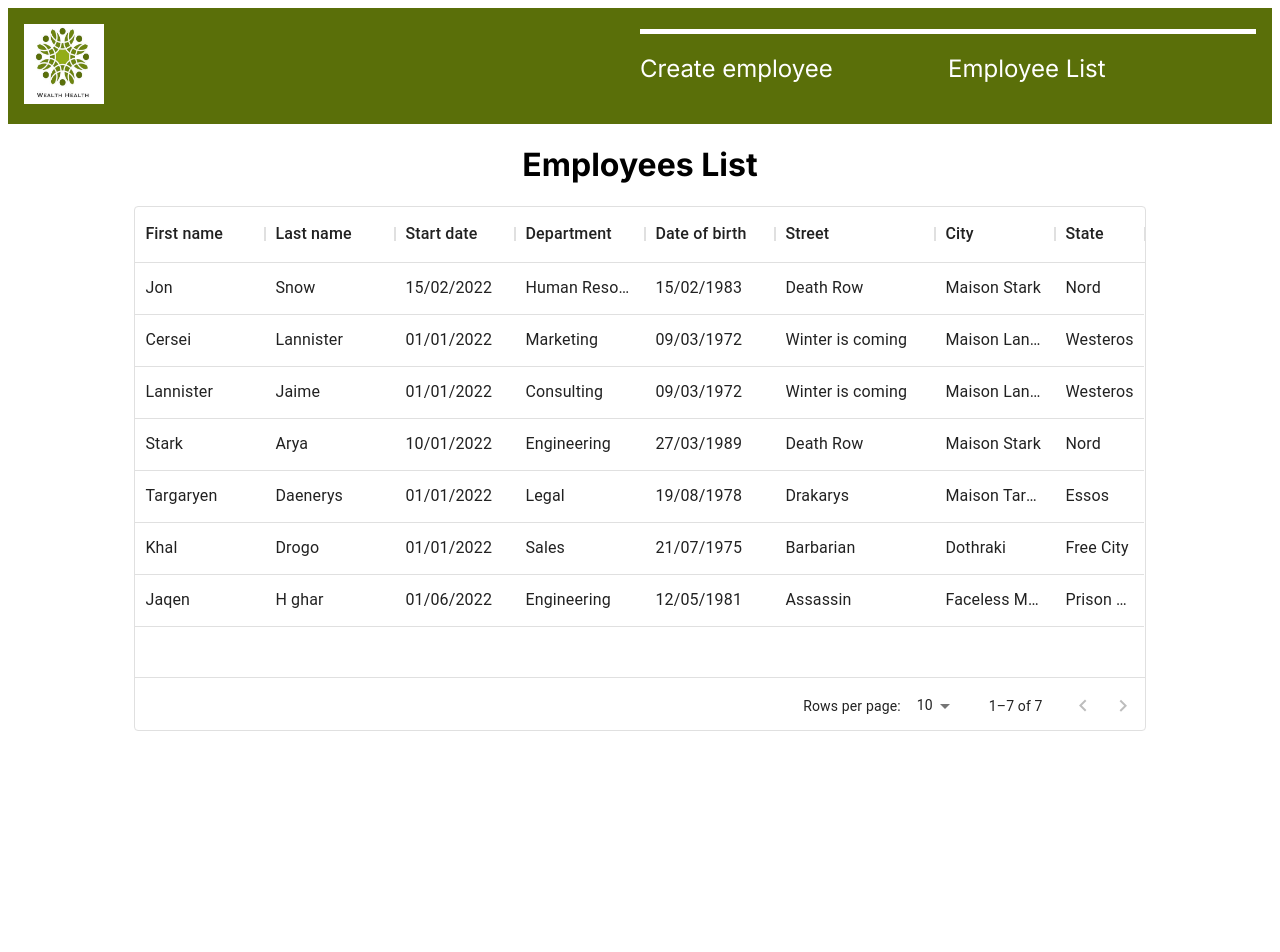
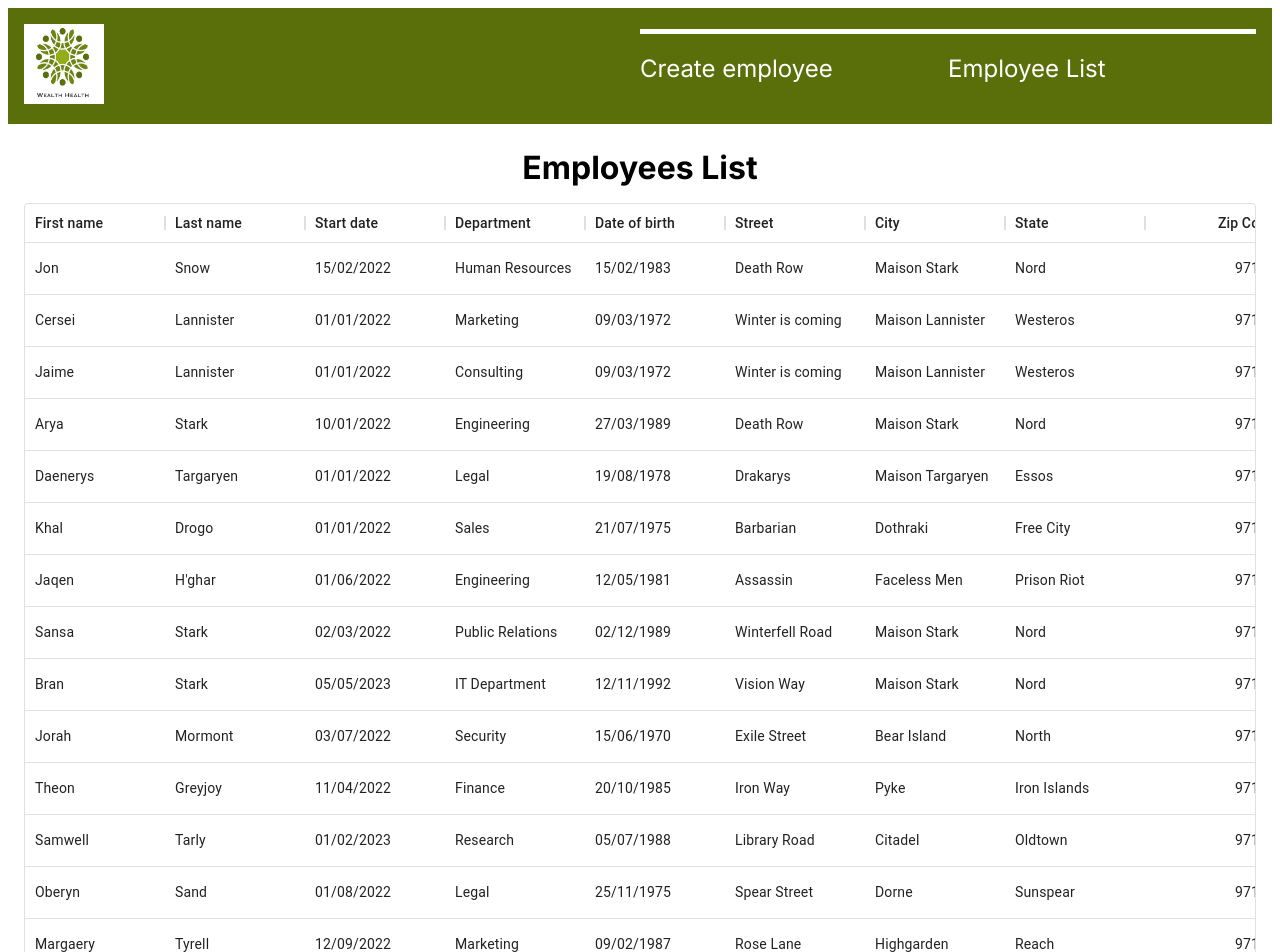
Before and after one commit to Droomwolk/wealthhealth, a React (Vite) app: page /employeelist in a window 1280 px wide. Shown: the top 952 px of the page. Before the commit the page ends 800 px from the top, so only its background shows below. Built offline with nearby package versions, Linux system fonts and the light colour scheme.

Commit message:
feat: ajout des nouveaux personnages

```diff
--- a/src/components/table/table.jsx
+++ b/src/components/table/table.jsx
@@ -26,13 +26,11 @@ function normalizeRow(r) {
   };
 }
 
-// formatteur robuste : accepte Date, ISO string, timestamp, "DD/MM/YYYY"
 function formatDateFR(value) {
   if (!value) return "";
   let d = value instanceof Date ? value : new Date(value);
-  if (typeof value === "string" && /^\d{2}\/\d{2}\/\d{4}$/.test(value)) {
+  if (typeof value === "string" && /^\d{2}\/\d{2}\/\d{4}$/.test(value))
     return value;
-  }
   if (isNaN(d)) return String(value);
   return d.toLocaleDateString("fr-FR");
 }
@@ -43,29 +41,28 @@ export default function Table({ pagination }) {
 
   const columns = React.useMemo(
     () =>
-      baseColumns.map((col) =>
-        col.field === "dateOfBirth" || col.field === "startDate"
-          ? {
-              ...col,
-              valueFormatter: ({ value }) => formatDateFR(value),
-              sortComparator: (v1, v2) =>
-                new Date(v1).getTime() - new Date(v2).getTime(),
-            }
-          : col
-      ),
+      baseColumns.map((col) => {
+        const common = { flex: 1, minWidth: 140 };
+        if (col.field === "dateOfBirth" || col.field === "startDate") {
+          return {
+            ...col,
+            ...common,
+            valueFormatter: ({ value }) => formatDateFR(value),
+            sortComparator: (v1, v2) =>
+              new Date(v1).getTime() - new Date(v2).getTime(),
+          };
+        }
+        return { ...col, ...common };
+      }),
     []
   );
 
-  // Détection de la taille d’écran
+  const isSm = useMediaQuery("(max-width:768px)");
   const isXs = useMediaQuery("(max-width:480px)");
-  const isSm = useMediaQuery("(max-width:768px)");
 
-  // Colonnes visibles selon la taille d’écran
   const [columnVisibilityModel, setColumnVisibilityModel] = React.useState({});
-
   React.useEffect(() => {
     if (isSm) {
-      // Mobile / tablette : vue compacte
       setColumnVisibilityModel({
         firstName: true,
         lastName: true,
@@ -78,7 +75,6 @@ export default function Table({ pagination }) {
         zipCode: false,
       });
     } else {
-      // Desktop : tout visible
       setColumnVisibilityModel({
         firstName: true,
         lastName: true,
@@ -93,45 +89,61 @@ export default function Table({ pagination }) {
     }
   }, [isSm, isXs]);
 
+  // ---- Pagination universelle (v5 + v6) ----
+  const initialPageSize = Number(pagination) || 15;
+
+  // État v6 (paginationModel)
+  const [paginationModel, setPaginationModel] = React.useState({
+    page: 0,
+    pageSize: initialPageSize,
+  });
+
+  // État v5 (pageSize simple)
+  const [pageSizeV5, setPageSizeV5] = React.useState(initialPageSize);
+
+  const handlePaginationModelChange = (model) => {
+    // v6
+    if (model?.pageSize && model.pageSize !== paginationModel.pageSize) {
+      setPageSizeV5(model.pageSize); // garde V5 en phase
+    }
+    setPaginationModel(model);
+  };
+
+  const handlePageSizeChangeV5 = (newSize) => {
+    // v5
+    setPageSizeV5(newSize);
+    setPaginationModel((m) => ({ ...m, pageSize: newSize })); // garde v6 en phase
+  };
+
   return (
-    <Box
-      sx={{
-        width: { xs: "100%", sm: "95%", md: "80%" },
-        height: { xs: "auto", md: 525 },
-        minWidth: 0,
-      }}
-    >
+    <Box sx={{ width: "100%", minWidth: 0 }}>
       <DataGrid
         rows={rows}
         columns={columns}
         getRowId={(row) => row.id}
-        initialState={{
-          pagination: { pageSize: Number(pagination) || 10 },
-        }}
-        rowsPerPageOptions={[5, 10, 25, 50]}
+        // --- v6 ---
+        paginationModel={paginationModel}
+        onPaginationModelChange={handlePaginationModelChange}
+        pageSizeOptions={[5, 10, 15, 20, 25, 50]}
+        // --- v5 ---
+        pagination
+        pageSize={pageSizeV5}
+        onPageSizeChange={handlePageSizeChangeV5}
+        rowsPerPageOptions={[5, 10, 15, 20, 25, 50]}
+        // Affichage & layout
+        autoHeight
         columnVisibilityModel={columnVisibilityModel}
         onColumnVisibilityModelChange={(m) => setColumnVisibilityModel(m)}
-        autoHeight={isSm}
         density={isSm ? "compact" : "standard"}
         hideFooterSelectedRowCount
         disableRowSelectionOnClick
         sx={{
-          "& .MuiDataGrid-columnHeaders": {
-            fontSize: { xs: "0.9rem", sm: "1rem" },
-          },
-          "& .MuiDataGrid-cell": {
-            fontSize: { xs: "0.9rem", sm: "1rem" },
-            py: { xs: 0.5, sm: 1 },
-          },
-          // Forcer l’affichage du sélecteur “Rows per page” sur mobile
-          "& .MuiTablePagination-selectLabel, & .MuiTablePagination-input": {
-            display: "inline-flex !important",
-          },
-          "& .MuiTablePagination-toolbar": {
-            flexWrap: "wrap",
-            rowGap: 0.5,
-            justifyContent: "center",
-          },
+          width: "100%",
+          minHeight: 420, // évite 0px
+          "& .MuiDataGrid-main": { width: "100%" },
+          "& .MuiDataGrid-virtualScroller": { overflowX: "auto" },
+          // S'assure que le footer (pagination) est visible
+          "& .MuiDataGrid-footerContainer": { display: "flex" },
         }}
       />
     </Box>
--- a/src/components/table/table.scss
+++ b/src/components/table/table.scss
@@ -1,7 +1,16 @@
+.employeeList {
+  padding-inline: clamp(12px, 2vw, 24px);
+}
+.employeeList__title {
+  text-align: center;
+  margin-bottom: 16px;
+}
+.employeeListContent {
+  display: flex;
+  justify-content: center;
+}
 .employeeTable-wrapper {
-    // display: flex;
-    // flex-wrap: wrap;
-    // flex-basis: 100%;
-    // padding: 20px;
-
+  width: 100%;
+  max-width: min(1280px, 96vw);
+  margin: 0 auto;
 }
--- a/src/data/data.js
+++ b/src/data/data.js
@@ -287,8 +287,8 @@ const employee = [
   },
   {
     id: 3,
-    LastName: "Jaime",
-    FirstName: "Lannister",
+    lastName: "Lannister",
+    firstName: "Jaime",
     startDate: "01/01/2022",
     department: "Consulting",
     dateOfBirth: "09/03/1972",
@@ -299,8 +299,8 @@ const employee = [
   },
   {
     id: 4,
-    LastName: "Arya",
-    FirstName: "Stark",
+    lastName: "Stark",
+    firstName: "Arya",
     startDate: "10/01/2022",
     department: "Engineering",
     dateOfBirth: "27/03/1989",
@@ -311,8 +311,8 @@ const employee = [
   },
   {
     id: 5,
-    LastName: "Daenerys",
-    FirstName: "Targaryen",
+    lastName: "Targaryen",
+    firstName: "Daenerys",
     startDate: "01/01/2022",
     department: "Legal",
     dateOfBirth: "19/08/1978",
@@ -323,8 +323,8 @@ const employee = [
   },
   {
     id: 6,
-    LastName: "Drogo",
-    FirstName: "Khal",
+    lastName: "Drogo",
+    firstName: "Khal",
     startDate: "01/01/2022",
     department: "Sales",
     dateOfBirth: "21/07/1975",
@@ -335,8 +335,8 @@ const employee = [
   },
   {
     id: 7,
-    LastName: "H ghar",
-    FirstName: "Jaqen",
+    lastName: "H'ghar",
+    firstName: "Jaqen",
     startDate: "01/06/2022",
     department: "Engineering",
     dateOfBirth: "12/05/1981",
@@ -344,6 +344,282 @@ const employee = [
     city: "Faceless Men",
     state: "Prison Riot",
     zipCode: "97140",
+  },
+  {
+    id: 8,
+    lastName: "Stark",
+    firstName: "Sansa",
+    startDate: "02/03/2022",
+    department: "Public Relations",
+    dateOfBirth: "02/12/1989",
+    street: "Winterfell Road",
+    city: "Maison Stark",
+    state: "Nord",
+    zipCode: "97122",
+  },
+  {
+    id: 9,
+    lastName: "Stark",
+    firstName: "Bran",
+    startDate: "05/05/2023",
+    department: "IT Department",
+    dateOfBirth: "12/11/1992",
+    street: "Vision Way",
+    city: "Maison Stark",
+    state: "Nord",
+    zipCode: "97122",
+  },
+  {
+    id: 10,
+    lastName: "Mormont",
+    firstName: "Jorah",
+    startDate: "03/07/2022",
+    department: "Security",
+    dateOfBirth: "15/06/1970",
+    street: "Exile Street",
+    city: "Bear Island",
+    state: "North",
+    zipCode: "97132",
+  },
+  {
+    id: 11,
+    lastName: "Greyjoy",
+    firstName: "Theon",
+    startDate: "11/04/2022",
+    department: "Finance",
+    dateOfBirth: "20/10/1985",
+    street: "Iron Way",
+    city: "Pyke",
+    state: "Iron Islands",
+    zipCode: "97180",
+  },
+  {
+    id: 12,
+    lastName: "Tarly",
+    firstName: "Samwell",
+    startDate: "01/02/2023",
+    department: "Research",
+    dateOfBirth: "05/07/1988",
+    street: "Library Road",
+    city: "Citadel",
+    state: "Oldtown",
+    zipCode: "97133",
+  },
+  {
+    id: 13,
+    lastName: "Sand",
+    firstName: "Oberyn",
+    startDate: "01/08/2022",
+    department: "Legal",
+    dateOfBirth: "25/11/1975",
+    street: "Spear Street",
+    city: "Dorne",
+    state: "Sunspear",
+    zipCode: "97145",
+  },
+  {
+    id: 14,
+    lastName: "Tyrell",
+    firstName: "Margaery",
+    startDate: "12/09/2022",
+    department: "Marketing",
+    dateOfBirth: "09/02/1987",
+    street: "Rose Lane",
+    city: "Highgarden",
+    state: "Reach",
+    zipCode: "97152",
+  },
+  {
+    id: 15,
+    lastName: "Baelish",
+    firstName: "Petyr",
+    startDate: "01/04/2022",
+    department: "Finance",
+    dateOfBirth: "11/01/1974",
+    street: "Coin Road",
+    city: "Vale",
+    state: "Westeros",
+    zipCode: "97123",
+  },
+  {
+    id: 16,
+    lastName: "Tarth",
+    firstName: "Brienne",
+    startDate: "22/03/2023",
+    department: "Security",
+    dateOfBirth: "04/10/1982",
+    street: "Honor Path",
+    city: "Tarth",
+    state: "Stormlands",
+    zipCode: "97150",
+  },
+  {
+    id: 17,
+    lastName: "Clegane",
+    firstName: "Sandor",
+    startDate: "14/06/2022",
+    department: "Maintenance",
+    dateOfBirth: "06/09/1976",
+    street: "Hound Alley",
+    city: "King’s Landing",
+    state: "Crownlands",
+    zipCode: "97125",
+  },
+  {
+    id: 18,
+    lastName: "Clegane",
+    firstName: "Gregor",
+    startDate: "14/06/2022",
+    department: "Security",
+    dateOfBirth: "06/09/1974",
+    street: "Mountain Street",
+    city: "King’s Landing",
+    state: "Crownlands",
+    zipCode: "97125",
+  },
+  {
+    id: 19,
+    lastName: "Seaworth",
+    firstName: "Davos",
+    startDate: "05/01/2023",
+    department: "Logistics",
+    dateOfBirth: "14/02/1968",
+    street: "Smuggler’s Bay",
+    city: "King’s Landing",
+    state: "Crownlands",
+    zipCode: "97127",
+  },
+  {
+    id: 20,
+    lastName: "Baratheon",
+    firstName: "Stannis",
+    startDate: "01/12/2021",
+    department: "Management",
+    dateOfBirth: "30/10/1965",
+    street: "Dragonstone Way",
+    city: "Dragonstone",
+    state: "Westeros",
+    zipCode: "97142",
+  },
+  {
+    id: 21,
+    lastName: "Baratheon",
+    firstName: "Robert",
+    startDate: "01/12/2021",
+    department: "Administration",
+    dateOfBirth: "30/10/1963",
+    street: "Throne Street",
+    city: "King’s Landing",
+    state: "Crownlands",
+    zipCode: "97142",
+  },
+  {
+    id: 22,
+    lastName: "Baratheon",
+    firstName: "Renly",
+    startDate: "01/12/2021",
+    department: "Events",
+    dateOfBirth: "30/10/1970",
+    street: "Rose Street",
+    city: "Highgarden",
+    state: "Reach",
+    zipCode: "97142",
+  },
+  {
+    id: 23,
+    lastName: "Melisandre",
+    firstName: "of Asshai",
+    startDate: "06/06/2022",
+    department: "Communication",
+    dateOfBirth: "15/02/1975",
+    street: "Fire Street",
+    city: "Asshai",
+    state: "Essos",
+    zipCode: "97160",
+  },
+  {
+    id: 24,
+    lastName: "Tarly",
+    firstName: "Gilly",
+    startDate: "10/02/2023",
+    department: "Customer Support",
+    dateOfBirth: "05/03/1990",
+    street: "Library Road",
+    city: "Citadel",
+    state: "Oldtown",
+    zipCode: "97133",
+  },
+  {
+    id: 25,
+    lastName: "Reed",
+    firstName: "Meera",
+    startDate: "10/04/2023",
+    department: "Field Operations",
+    dateOfBirth: "09/11/1993",
+    street: "Crannogman Path",
+    city: "Greywater Watch",
+    state: "North",
+    zipCode: "97131",
+  },
+  {
+    id: 26,
+    lastName: "Bolton",
+    firstName: "Ramsay",
+    startDate: "15/09/2021",
+    department: "Disciplinary",
+    dateOfBirth: "01/12/1983",
+    street: "Dreadfort Road",
+    city: "Maison Bolton",
+    state: "Nord",
+    zipCode: "97118",
+  },
+  {
+    id: 27,
+    lastName: "Reed",
+    firstName: "Howland",
+    startDate: "03/01/2022",
+    department: "Records",
+    dateOfBirth: "04/09/1969",
+    street: "Crannogman Path",
+    city: "Greywater Watch",
+    state: "North",
+    zipCode: "97131",
+  },
+  {
+    id: 28,
+    lastName: "Hound",
+    firstName: "Aryk",
+    startDate: "01/05/2023",
+    department: "Security",
+    dateOfBirth: "01/01/1984",
+    street: "Fighting Pit",
+    city: "King’s Landing",
+    state: "Crownlands",
+    zipCode: "97128",
+  },
+  {
+    id: 29,
+    lastName: "Baelish",
+    firstName: "Lysa",
+    startDate: "01/02/2023",
+    department: "Finance",
+    dateOfBirth: "11/06/1975",
+    street: "Eyrie Tower",
+    city: "Vale",
+    state: "Westeros",
+    zipCode: "97123",
+  },
+  {
+    id: 30,
+    lastName: "Varys",
+    firstName: "The Spider",
+    startDate: "11/11/2022",
+    department: "Intelligence",
+    dateOfBirth: "14/01/1965",
+    street: "Whispering Lane",
+    city: "King’s Landing",
+    state: "Crownlands",
+    zipCode: "97127",
   },
 ];
 
--- a/src/pages/employeeList/employeeList.jsx
+++ b/src/pages/employeeList/employeeList.jsx
@@ -3,17 +3,14 @@ import Table from "../../components/table/table";
 import "../../scss/main.scss";
 
 function EmployeeList() {
-  const defaultPageSize = 10;
-
   return (
     <main className="employeeList">
       <h1 className="employeeList__title">Employees List</h1>
-      {/* wrapper responsive + scroll horizontal de secours */}
-      <div className="employeeListContent employeeTable-wrapper">
-        <Table pagination={defaultPageSize} />
+      <div className="employeeListContent">
+        <Table />
       </div>
     </main>
   );
 }
 
-export default EmployeeList;
+export default EmployeeList; // ✅ obligatoire
--- a/src/pages/employeeList/employeeList.scss
+++ b/src/pages/employeeList/employeeList.scss
@@ -1,6 +1,13 @@
-.employeeListContent {
-  display: flex;
-  flex-direction: column;
-  justify-content: center;
-  align-items: center;
+.employeeList {
+  padding-inline: 1rem; /* aligne visuellement avec le header */
 }
+
+.employeeList__title {
+  text-align: center;
+  margin: 24px 0 16px;
+}
+
+.employeeList__table {
+  width: 100%;
+  min-width: 0; /* crucial pour laisser MUI utiliser toute la largeur */
+}
```
